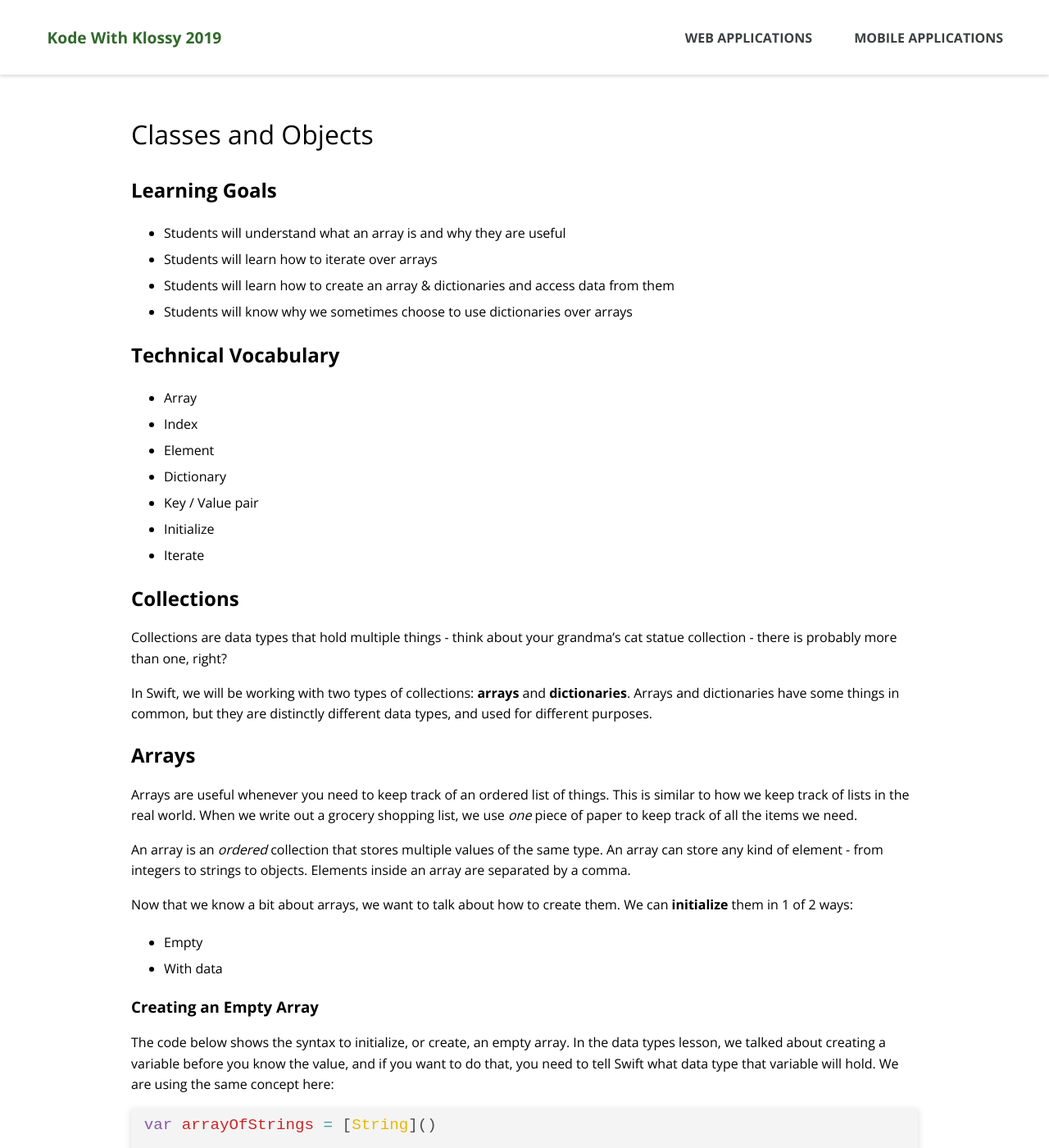
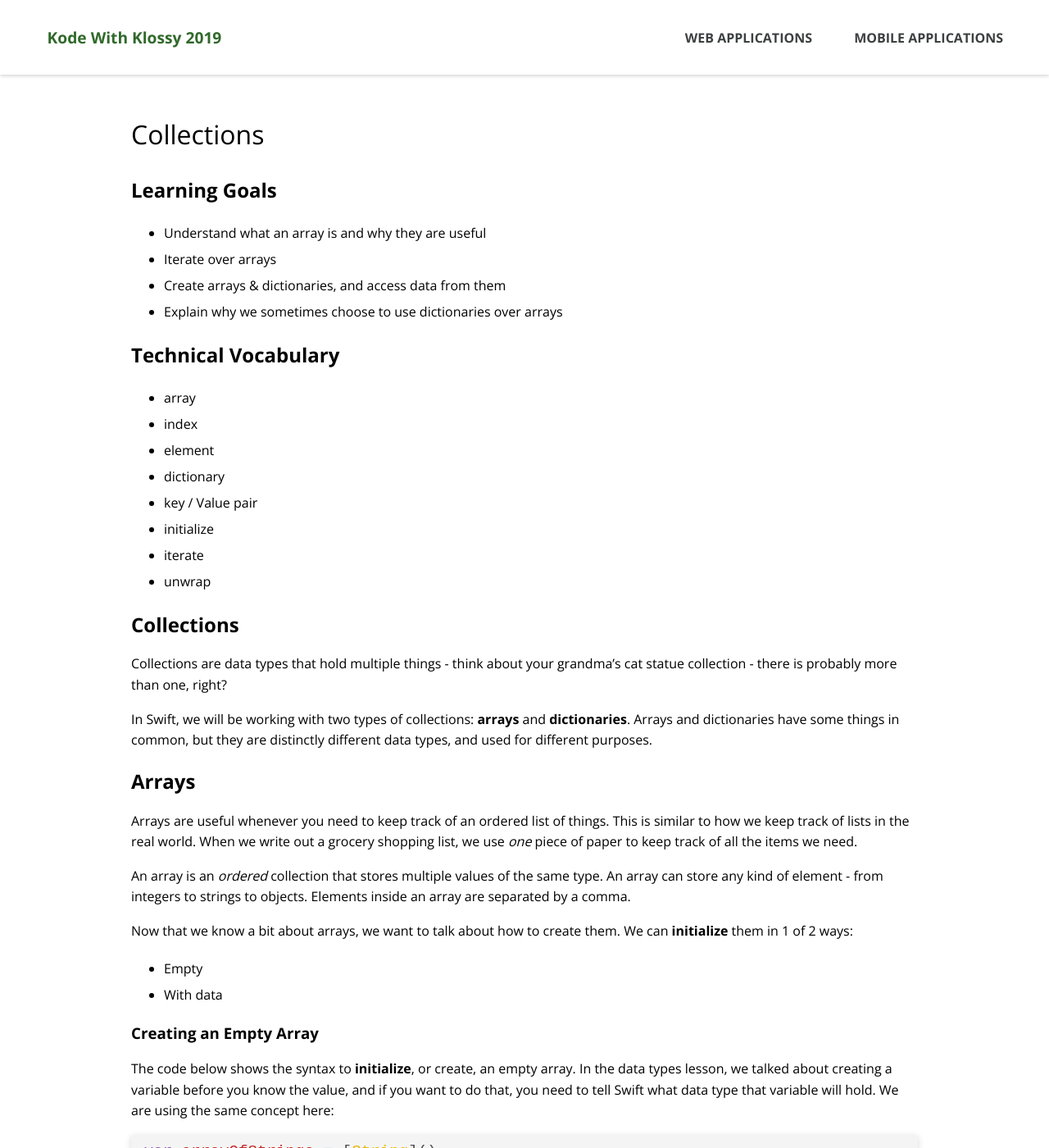
Before and after one commit to ameseee/kwk-curriculum-site, a Jekyll site: the page built from swift-ios/lessons/collections/index.md, in a window 1280 px wide and 1400 px high. Shown: the whole window at 82% size. Built offline with Jekyll 4.4.1, drawn with Linux system fonts in a browser that asks for light colours; nearby versions of some CDN libraries; some of the changed text lies outside the part shown.

Commit message:
Update Mobile Collections lesson, and title of lesson

````diff
--- a/swift-ios/lessons/collections/index.md
+++ b/swift-ios/lessons/collections/index.md
@@ -1,23 +1,24 @@
 ---
-title: Classes and Objects
+title: Collections
 ---
 
 ## Learning Goals
 
-* Students will understand what an array is and why they are useful
-* Students will learn how to iterate over arrays
-* Students will learn how to create an array & dictionaries and access data from them
-* Students will know why we sometimes choose to use dictionaries over arrays
+* Understand what an array is and why they are useful
+* Iterate over arrays
+* Create arrays & dictionaries, and access data from them
+* Explain why we sometimes choose to use dictionaries over arrays
 
 ## Technical Vocabulary
 
-* Array
-* Index
-* Element
-* Dictionary
-* Key / Value pair
-* Initialize
-* Iterate
+* array
+* index
+* element
+* dictionary
+* key / Value pair
+* initialize
+* iterate
+* unwrap
 
 ## Collections
 
@@ -38,7 +39,7 @@ Now that we know a bit about arrays, we want to talk about how to create them. W
 
 ### Creating an Empty Array
 
-The code below shows the syntax to initialize, or create, an empty array. In the data types lesson, we talked about creating a variable before you know the value, and if you want to do that, you need to tell Swift what data type that variable will hold. We are using the same concept here:
+The code below shows the syntax to **initialize**, or create, an empty array. In the data types lesson, we talked about creating a variable before you know the value, and if you want to do that, you need to tell Swift what data type that variable will hold. We are using the same concept here:
 
 ```swift
 var arrayOfStrings = [String]()
@@ -58,6 +59,13 @@ Instead of declaring an empty array, we can also declare an array that starts wi
 var shoppingList = ["Bread", "Cheese", "Milk", "Bacon"]
 ```
 This array is stored in the variable `shoppingList`, so anytime we call this variable, we will get back this whole list!
+
+```swift
+shoppingList
+//-> ["Bread", "Cheese", "Milk", "Bacon"]
+```
+
+Side note: The lines `=> "Milk"` and `=> "Bread"` are indicating the return value of the previous code; it's just a way to notate what happens after writing some code.
 
 <div class="try-it">
   <h2>Turn and Talk</h2>
@@ -94,11 +102,9 @@ shoppingList[0]
 => "Bread"
 ```
 
-Side note: The lines `=> "Milk"` and `=> "Bread"` are indicating the return value of the previous code; it's just a way to notate what happens after writing some code.
-
 ### Updating Information
 
-We can also update elements with the square bracket syntax we looked at earlier. We access the index value that we would like to change, and then reassign a new value for that index with a  `=`
+We can also update elements with the square bracket syntax we looked at earlier. We access the index value that we would like to change, and then reassign a new value for that index with a `=`.
 
 ```swift
 var shoppingList = ["Bread", "Cheese", "Milk", "Bacon"]
@@ -110,7 +116,7 @@ shoppingList[2] = "Candy"
 
 ### Adding Information
 
-A common way to add something to an already existing array is to use the append() method - which will add an element to the end of the array
+A common way to add something to an already existing array is to use the append() method - which will add an element to the end of the array.
 
 ```swift
 var shoppingList = ["Bread", "Cheese", "Candy", "Bacon"]
@@ -122,7 +128,7 @@ shoppingList.append("Pasta")
 
 ### Removing Information
 
-A common way of removing elements is to use the remove(at:) method - which will remove an element at whatever index you type in after the `at:`
+A common way of removing elements is to use the remove(at:) method - which will remove an element at whatever index you type in after the `at:`.
 
 ```swift
 var shoppingList = ["Bread", "Cheese", "Candy", "Bacon", "Pasta"]
@@ -209,7 +215,7 @@ Applications like Instagram probably utilize arrays **a lot**. Each user has a l
 
 ## Dictionaries
 
-Dictionaries are another way to hold multiple pieces of data (collection). There is one big difference between them and arrays: Dictionaries are not ordered by index (0, 1, 2, etc.), instead, each piece of data has a 'label' instead of a number. We call the labels `keys` and the data `values`. `key/value pairs` is a term you will hear a lot.
+Dictionaries are another way to hold multiple pieces of data (collection). There is one big difference between them and arrays: Dictionaries are not ordered by index (0, 1, 2, etc.), instead, each piece of data has a 'label' instead of a number. We call the labels **keys** and the data **values**. **key/value pairs** is a term you will hear a lot.
 
 ### When to use Dictionaries
 
@@ -263,7 +269,7 @@ var phones = [
 
 ### Adding Data to Dictionaries
 
-To add key/value pairs to my empty dictionary, we use also use `[]` notation. Instead of using a number like we will use a string - the label, or **key** for this set of data. Then, we will use the `=` to assign the value.
+To add key/value pairs to my empty dictionary, we use also use `[]` notation. Instead of using a number like with arrays, we will use a string - the label, or **key** for this set of data. Then, we will use the `=` to assign the value.
 
 ```swift
 phones["apple"] = "iPhone"
@@ -281,7 +287,7 @@ print(phones["apple"])
 => Optional("iPhone")
 ```
 
-Notice that `Optional("iPhone")` was printed - not just the string "iPhone", like you probably expected. Swift is very specific and wants to make sure that there **is data** stored in the dictionary (in this case, phones["apple"]) before doing anything with the data; if it were `nil` it could cause problems in bigger programs.To tell Swift we are sure there is data, we do something called 'unwrapping' - by typing an exclamation point after the closing bracket.
+Notice that `Optional("iPhone")` was printed - not just the string "iPhone", like you probably expected. Swift is very specific and wants to make sure that there **is data** stored in the dictionary (in this case, `phones["apple"]`) before doing anything with the data; if it were `nil` it could cause problems in bigger programs. To tell Swift we are sure there is data, we do something called **unwrapping** - by typing an exclamation point after the closing bracket.
 
 ```swift
 print(phones["apple"]!)
@@ -289,7 +295,7 @@ print(phones["apple"]!)
 => "iPhone"
 ```
 
-### Removing Data to Dictionaries
+### Removing Data from Dictionaries
 
 Let's say the company discontinues a phone and the vendor will no longer have them for sale. We need to help them remove this key/value pair for their dictionary so they don't have any angry customers. Unlike arrays, we don't have a special method that does this, we just set the value to `nil`.
 
@@ -307,7 +313,7 @@ If we run this code, we will see quite an error! That's because the key "apple"
 
 Let's say we want a list of all the companies that make the phones, but we _don't_ want to have to look at the phone names. Check out the code below, then we'll explain what's happening.
 
-```
+```swift
 phones.keys
 Array(phones.keys)
 ```
@@ -334,14 +340,3 @@ Array(phones.keys)
     <li>Keys: dogs, cats, dinosaurs. Values: ["German Shepard", "Shih-Tzu", "Great Dane"], etc.</li>
   </ul>
 </div>
-
-
-## Vocabulary Reflection
-
-* Array
-* Index
-* Element
-* Dictionary
-* Key / Value pair
-* Initialize
-* Iterate
````
Also changed, not shown: swift-ios/lessons/index.md (+1 -1 lines).
